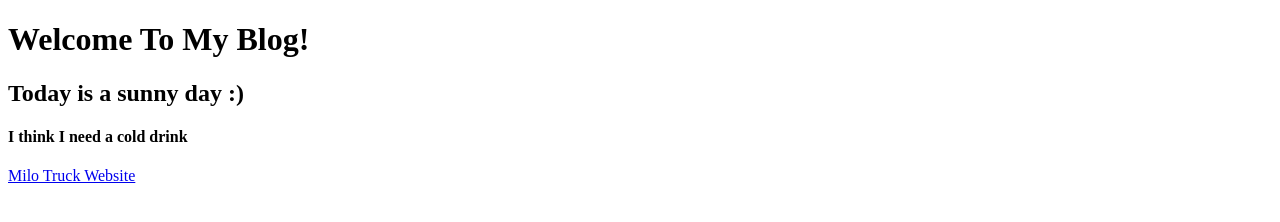
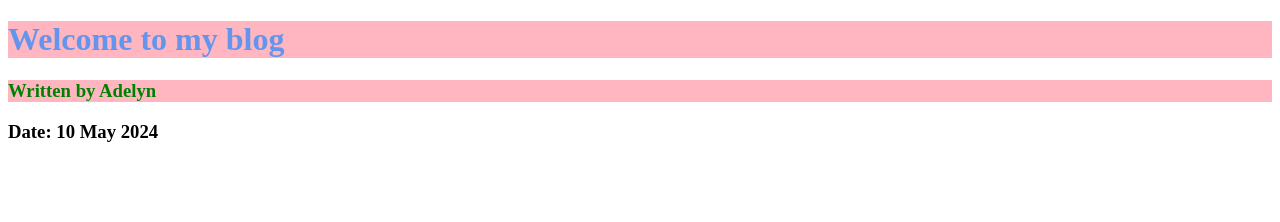
Before and after one commit to adelynwan/techup-handson, a plain HTML site: page index.html in a window 1280 px wide. Drawn offline with Linux system fonts and the light colour scheme.

Commit message:
Completed for handson for CSS

```diff
--- a/index.html
+++ b/index.html
@@ -4,14 +4,11 @@
     <meta charset="UTF-8">
     <meta name="viewport" content="width=device-width, initial-scale=1.0">
     <title>Document</title>
+    <link rel="stylesheet" href="style.css">
 </head>
-
 <body>
-    <h1>Welcome To My Blog!</h1>
-    <h2>Today is a sunny day :)</h2>
-    <h4>I think I need a cold drink</h4>
-    <a href="https://www.nestle.com.sg/brands/beverages">Milo Truck Website</a>
-
-
+    <h1 class="title">Welcome to my blog</h1>
+    <h3 class="title" id="important">Written by Adelyn</h3>
+    <h3>Date: 10 May 2024</h3>
 </body>
 </html>
--- /dev/null
+++ b/style.css
@@ -0,0 +1,23 @@
+/*
+h1 {
+    color: cornflowerblue;
+    background-color: lightpink;
+    text-align: center;
+    border: 5px seagreen solid;
+    margin-bottom: 100px;
+    padding-top: 20px;
+    padding-bottom: 20px;
+}
+*/
+
+h1 {
+    color: cornflowerblue;
+}
+
+.title {
+    background-color: lightpink;
+}
+
+#important {
+    color: green;
+}
```
Also changed, not shown: old.html (added, +18 -0 lines).
